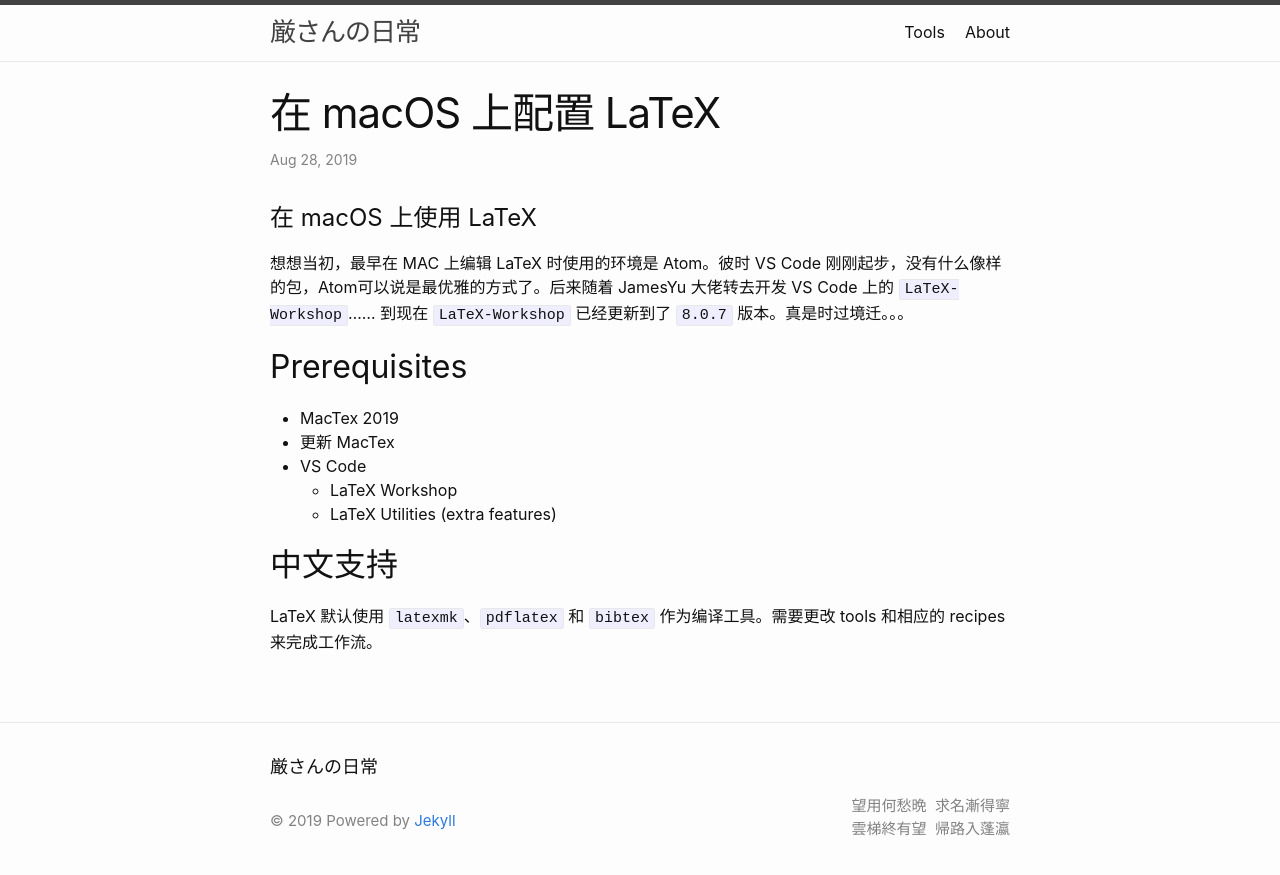
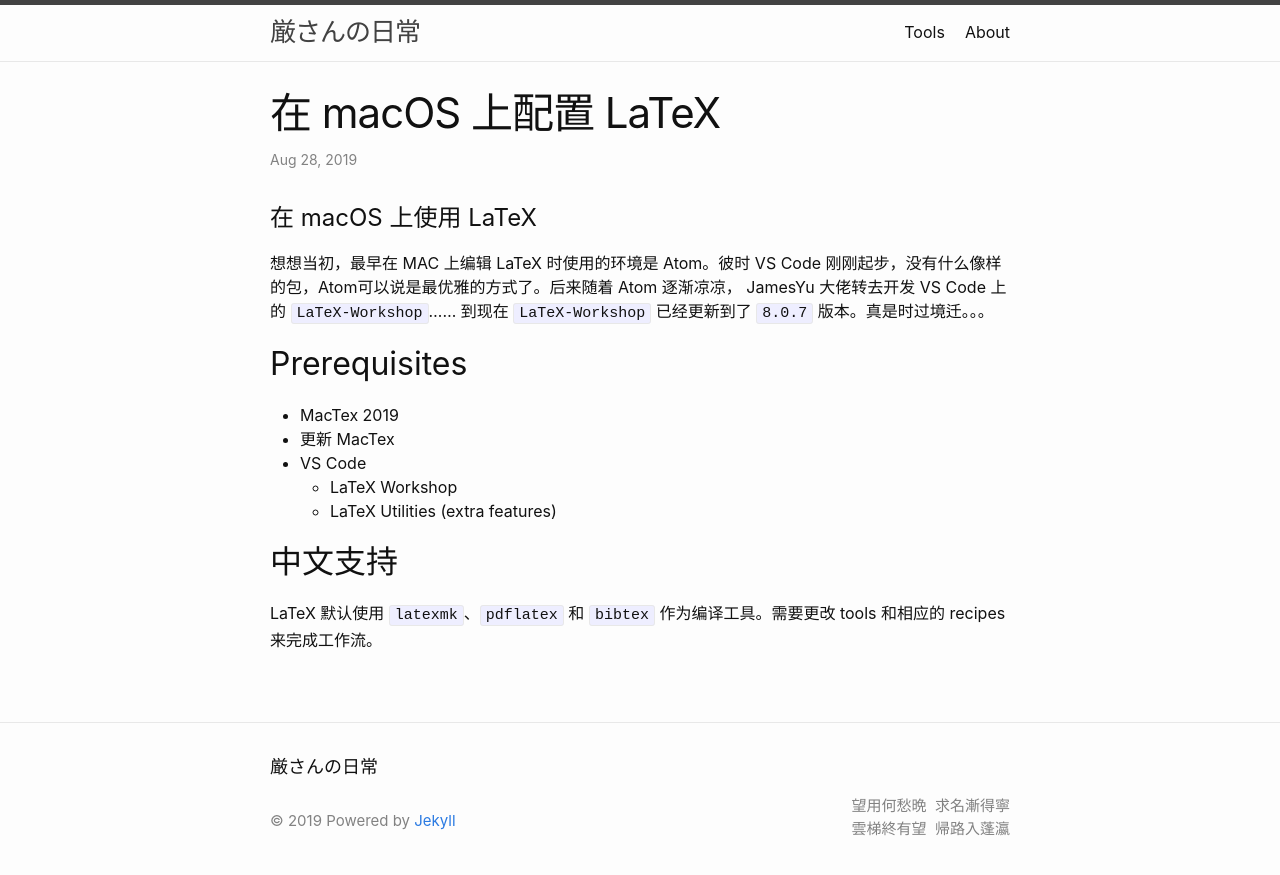
Before and after one commit to JoshYEn/JoshYEn.github.io, a Jekyll site: the page built from _posts/2019-08-28-LatexConfig.md, in a window 1280 px wide. Shown: the top 875 px of the page. Built offline with Jekyll 4.4.1, drawn with Linux system fonts in a browser that asks for light colours.

Commit message:
Update 2019-08-28-LatexConfig.md

```diff
--- a/_posts/2019-08-28-LatexConfig.md
+++ b/_posts/2019-08-28-LatexConfig.md
@@ -6,7 +6,7 @@
 ---
 # 在 macOS 上使用 LaTeX
 
-想想当初，最早在 MAC 上编辑 LaTeX 时使用的环境是 Atom。彼时 VS Code 刚刚起步，没有什么像样的包，Atom可以说是最优雅的方式了。后来随着 JamesYu 大佬转去开发 VS Code 上的 `LaTeX-Workshop`…… 到现在 `LaTeX-Workshop` 已经更新到了 `8.0.7` 版本。真是时过境迁。。。
+想想当初，最早在 MAC 上编辑 LaTeX 时使用的环境是 Atom。彼时 VS Code 刚刚起步，没有什么像样的包，Atom可以说是最优雅的方式了。后来随着 Atom 逐渐凉凉， JamesYu 大佬转去开发 VS Code 上的 `LaTeX-Workshop`…… 到现在 `LaTeX-Workshop` 已经更新到了 `8.0.7` 版本。真是时过境迁。。。
 
 ## Prerequisites
 
```
